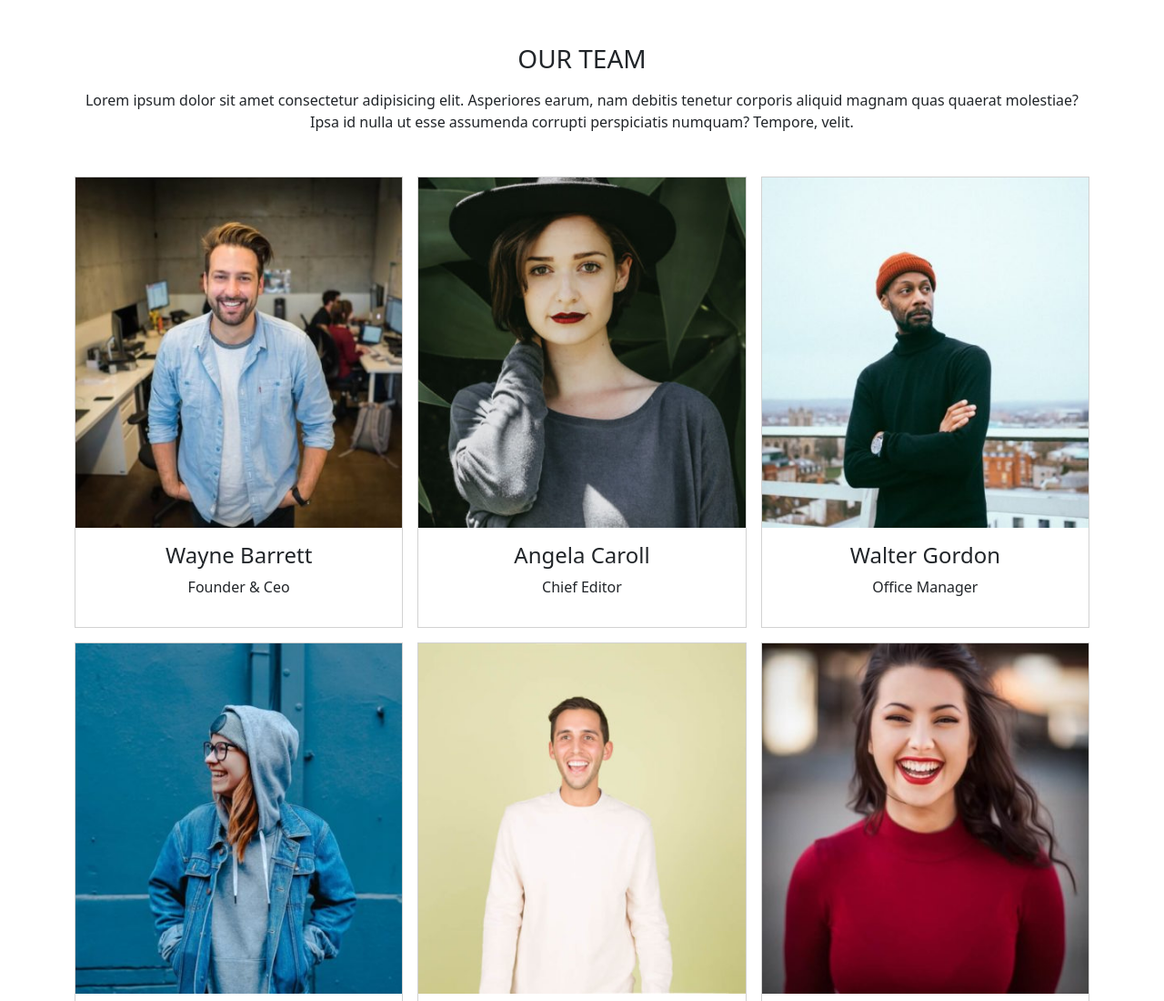
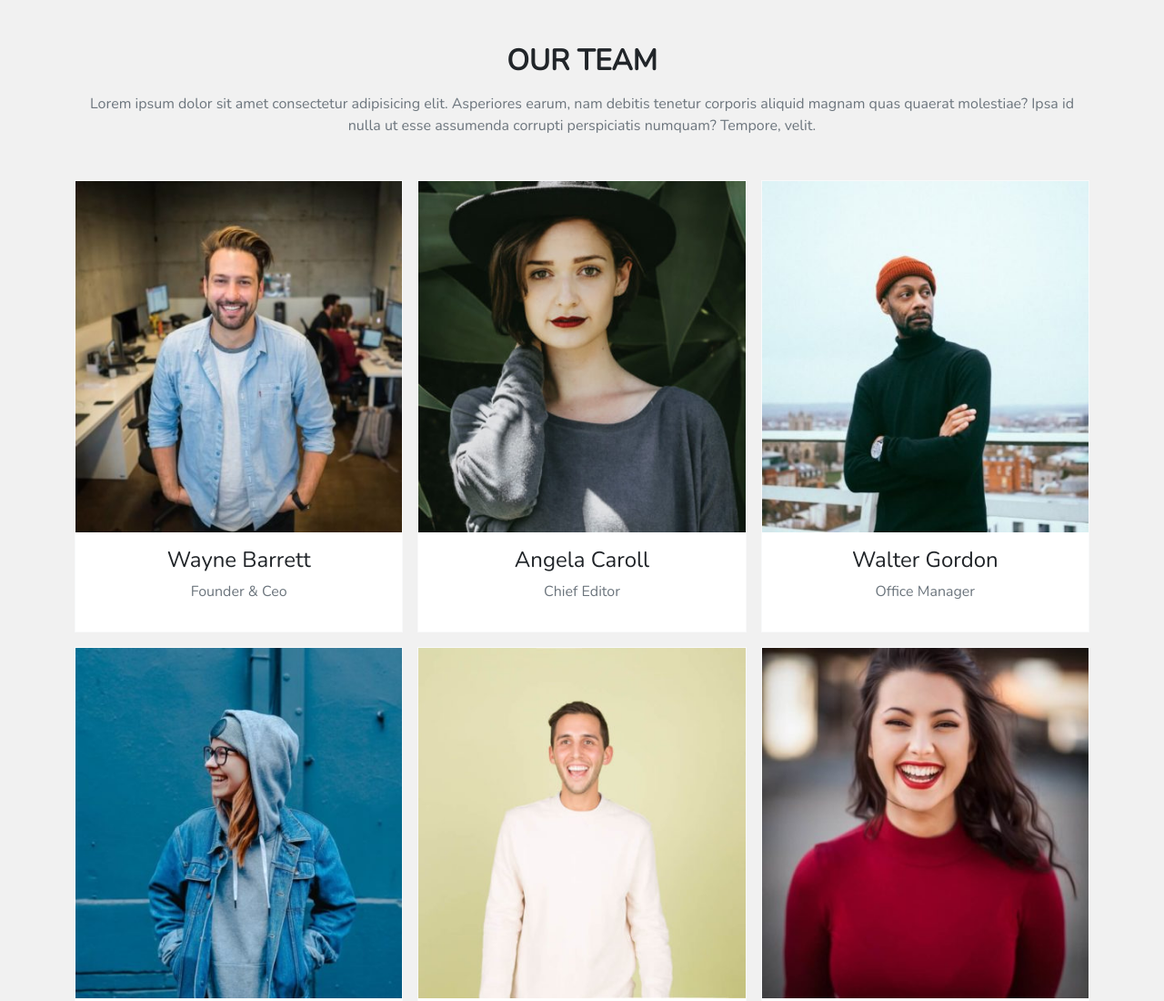
Before and after one commit to MatteoFarinazzo/js-our-team, a plain HTML site: page index.html in a window 1280 px wide. Shown: the top 1100 px of the page at 91% size. Drawn offline with nearby package versions, Linux system fonts and the light colour scheme.

Commit message:
DONE ALL

```diff
--- a/css/style.css
+++ b/css/style.css
@@ -2,4 +2,9 @@
     margin: 0;
     padding: 0;
     box-sizing: border-box;
+    font-family: 'Nunito', sans-serif;
 }
+
+body{
+    background-color: rgb(241, 241, 241);
+}
--- a/index.html
+++ b/index.html
@@ -11,6 +11,10 @@
   <link href="https://cdn.jsdelivr.net/npm/bootstrap@5.2.3/dist/css/bootstrap.min.css" rel="stylesheet"
     integrity="sha384-rbsA2VBKQhggwzxH7pPCaAqO46MgnOM80zW1RWuH61DGLwZJEdK2Kadq2F9CUG65" crossorigin="anonymous">
 
+    <link rel="preconnect" href="https://fonts.googleapis.com">
+  <link rel="preconnect" href="https://fonts.gstatic.com" crossorigin>
+  <link href="https://fonts.googleapis.com/css2?family=Nunito&display=swap" rel="stylesheet">
+
   <!-- Dopo BOOSTRAP collego il mio foglio di stile (NON PRIMA DI BOOTSTRAP!)-->
   <link rel="stylesheet" href="./css/style.css">
 </head>
@@ -20,8 +24,10 @@
 
 
     <div class="container">
-      <h3 class="text-center mt-5 mb-3">OUR TEAM</h3>
-      <p class="text-center mb-5">Lorem ipsum dolor sit amet consectetur adipisicing elit. Asperiores earum, nam debitis tenetur corporis aliquid magnam quas quaerat molestiae? Ipsa id nulla ut esse assumenda corrupti perspiciatis numquam? Tempore, velit.</p>
+      <h2 class="text-center mt-5 mb-3"><b>OUR TEAM</b></h2>
+
+      <p class="text-center mb-5 text-secondary">Lorem ipsum dolor sit amet consectetur adipisicing elit. Asperiores earum, nam debitis tenetur corporis aliquid magnam quas quaerat molestiae? Ipsa id nulla ut esse assumenda corrupti perspiciatis numquam? Tempore, velit.</p>
+
       <div id="cards" class="row g-3 mb-5">
         <!--Container delle card-->
       </div>
--- a/js/main.js
+++ b/js/main.js
@@ -52,15 +52,15 @@ let cards = document.getElementById("cards");
 for (let i=0; i < workers.length; i++){
 
     cards.innerHTML +=
-    ` <div class="col-4 "> <div class="card rounded-0">
+    ` <div class="col-4 "> <div class="card rounded-0 border-light">
     <img src="${workers[i].img}" class="" alt="">
     <div class="card-body">
     <h4 class="text-center">${workers[i].name} ${workers[i].surname}</h4>
-    <p class="text-center">${workers[i].role}</p>
+    <p class="text-center text-secondary">${workers[i].role}</p>
     </div>
     </div>
     </div> `
-}
+};
 
 
 
```
